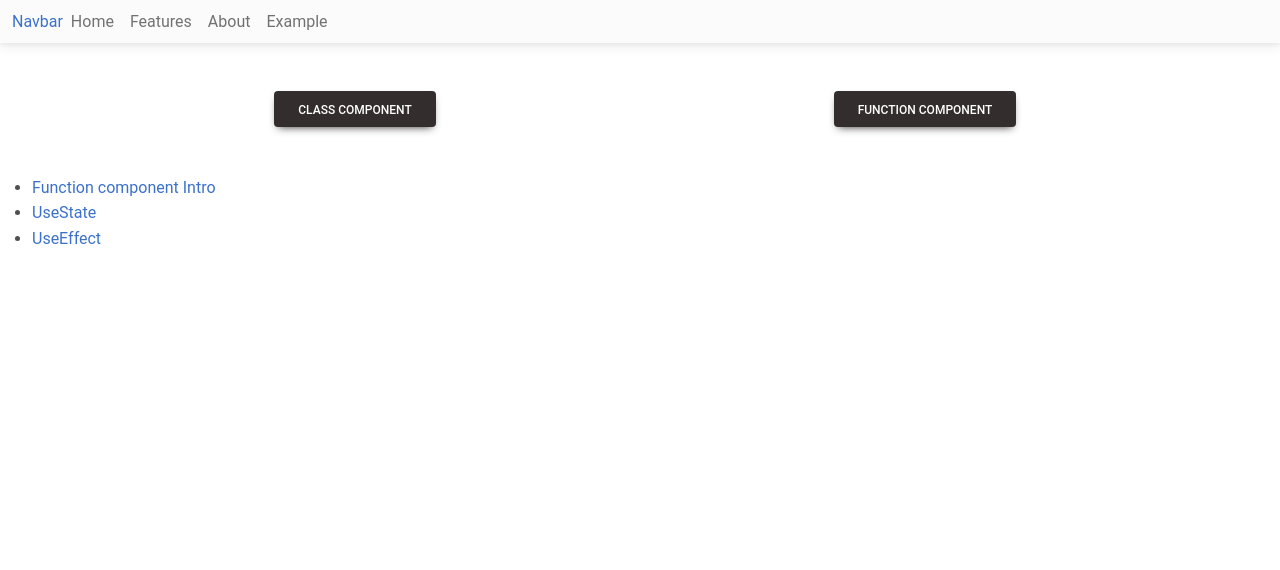
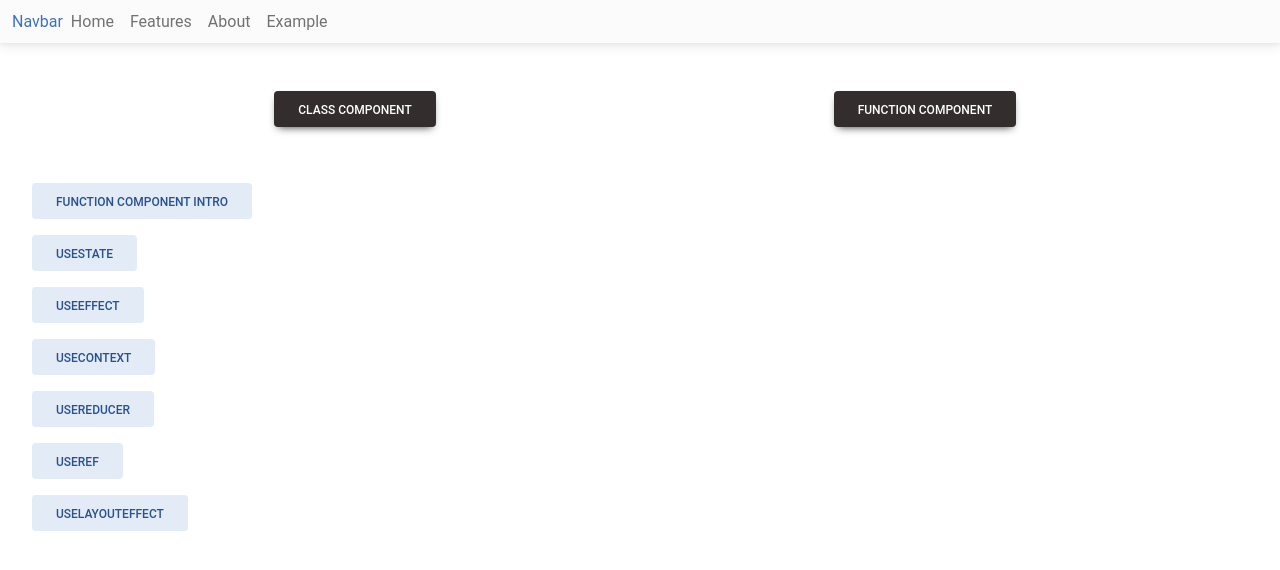
Before and after one commit to Hardikpanchasara/ReactLearningApps, a React (Create React App) app in the folder Tops-react-app/: page /example/functioncomponent in a window 1280 px wide. Shown: the top 570 px of the page. Built offline with nearby package versions, Linux system fonts and the light colour scheme.

Commit message:
add UseLayoutEffectHook

```diff
--- /dev/null
+++ b/Tops-react-app/src/component/FunctionComponent/06UseLayoutEffectHook.jsx
@@ -0,0 +1,43 @@
+import React, { useEffect, useLayoutEffect, useState } from 'react'
+
+const UseLayoutEffectHook = () => {
+    const [num ,setNum] = useState(0)
+    // useEffect(() => {
+    //     if(num === 0){
+    //         setNum(Math.random() * 100)
+    //     }
+    // },[num])   // in this number update after screen painted
+    useLayoutEffect(() => {
+        if(num === 0){
+            setNum(Math.random() * 100)
+        }
+    },[num])   // in this number upadate before screen painted
+
+
+
+    // useEffect(() => {
+    //     console.log("first effect");
+    // })
+    // useLayoutEffect(() => {
+    //     console.log("second effect");
+    // })
+    // // useEffect(() => {
+    // //     console.log("second effect");
+    // // })
+    // useEffect(() => {
+    //     console.log("third effect");
+    // })
+  return (
+    <>
+    <div className="container">
+        <h3>UseLayoutEffect runs synchronously after a render and before the screen painted (updated),. useLayoutEffect blocks the browser from repainting. </h3>
+        <h3>UseEffect runs asynchronously and after a render is painted on browser, useEffect does not block the browser.</h3>
+        <br /><br />
+        <p>random number : {num}</p>
+        <button onClick={() => setNum(0)}>update number</button>
+    </div>
+    </>
+  )
+}
+
+export default UseLayoutEffectHook
--- a/Tops-react-app/src/component/FunctionComponent/FunctionComponentMenu.jsx
+++ b/Tops-react-app/src/component/FunctionComponent/FunctionComponentMenu.jsx
@@ -1,15 +1,34 @@
 import React from 'react'
 import { Link, Outlet } from 'react-router-dom'
+import { MDBBtn } from 'mdb-react-ui-kit'
 
 const FunctionComponentMenu = () => {
   return (
     <>
-    <ul>
-        <li><Link to="Functionintro">Function component Intro</Link></li>
-        <li><Link to="usestate">UseState</Link></li>
-        <li><Link to="useeffect">UseEffect</Link></li>
-    </ul>
-    <Outlet />
+      <ul>
+        <li className="d-block" >
+          <Link to="Functionintro"><MDBBtn className='my-2' color="secondary" > Function component Intro </MDBBtn></Link>
+        </li>
+        <li className="d-block" >
+          <Link to="usestate"><MDBBtn className='my-2' color="secondary" > UseState </MDBBtn></Link>
+        </li>
+        <li className="d-block" >
+          <Link to="useeffect"><MDBBtn className='my-2' color="secondary" > UseEffect </MDBBtn></Link>
+        </li>
+        <li className="d-block" >
+          <Link to="usecontext"><MDBBtn className='my-2' color="secondary" > UseContext </MDBBtn></Link>
+        </li>
+        <li className="d-block" >
+          <Link to="usereducer"><MDBBtn className='my-2' color="secondary" > UseReducer </MDBBtn></Link>
+        </li>
+        <li className="d-block" >
+          <Link to="useref"><MDBBtn className='my-2' color="secondary" > UseRef </MDBBtn></Link>
+        </li>
+        <li className="d-block" >
+          <Link to="uselayouteffect"><MDBBtn className='my-2' color="secondary" > UseLayoutEffect </MDBBtn></Link>
+        </li>
+      </ul>
+      <Outlet />
     </>
   )
 }
--- a/Tops-react-app/src/component/FunctionComponent/FunctionRoutes.jsx
+++ b/Tops-react-app/src/component/FunctionComponent/FunctionRoutes.jsx
@@ -1,9 +1,13 @@
-import React, { Children } from 'react'
-import { Route, Routes, createBrowserRouter } from 'react-router-dom'
+import React from 'react'
+import { Route, Routes, } from 'react-router-dom'
 import FunctionComponentMenu from './FunctionComponentMenu'
 import UsestateHook from './01UsestateHook'
 import FunctionIntro from './FunctionIntro'
 import UseEffectHook from './02UseEffectHook'
+import UseContextExample from './03UseContext'
+import UseReducerhook from './04UseReducerhook'
+import UseRefHook from './05UseRefHook'
+import UseLayoutEffectHook from './06UseLayoutEffectHook'
 
 const FunctionRoutes = () => {
   return (
@@ -13,6 +17,10 @@ const FunctionRoutes = () => {
           <Route path="functionintro" element={<FunctionIntro />} />
           <Route path="usestate" element={<UsestateHook />} />
           <Route path="useeffect" element={<UseEffectHook />} />
+          <Route path="usecontext" element={<UseContextExample />} />
+          <Route path="usereducer" element={<UseReducerhook />} />
+          <Route path="useref" element={<UseRefHook />} />
+          <Route path="uselayouteffect" element={<UseLayoutEffectHook />} />
         </Route>
       </Routes>
 
```
